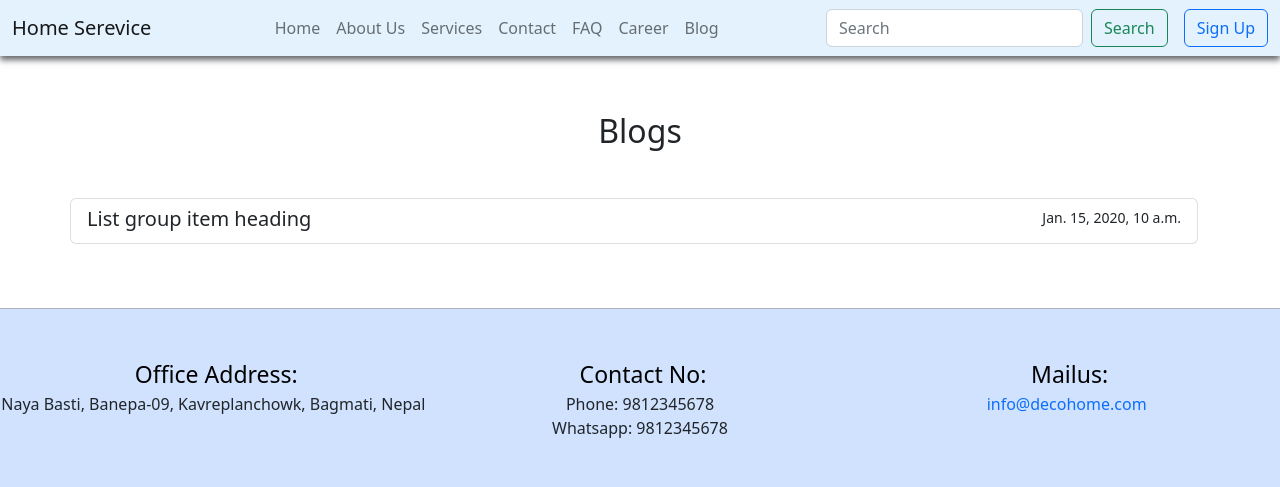
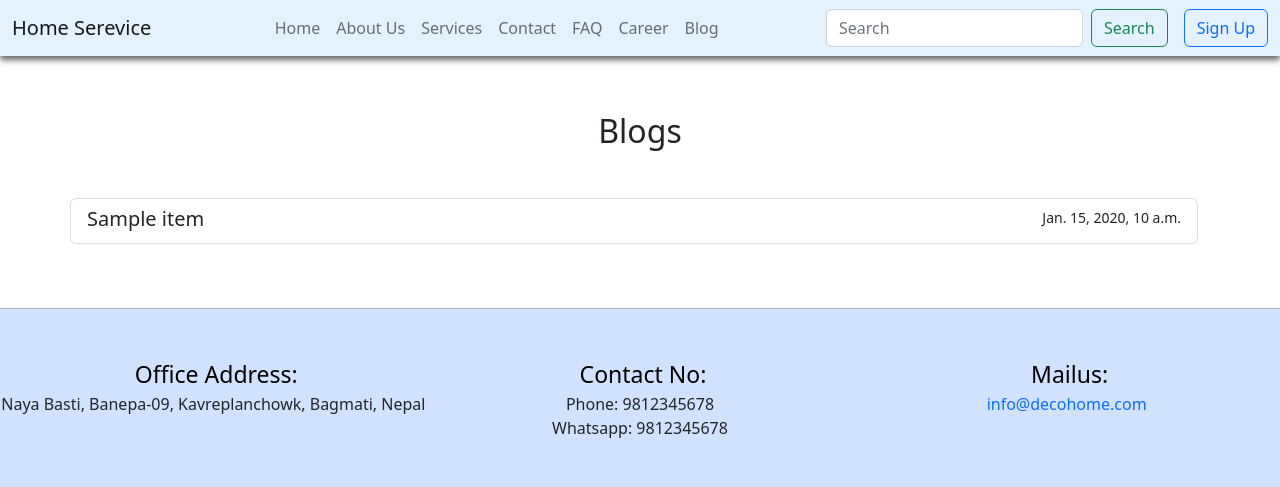
Before and after one commit to iammukeshmahato/Home-Service-Management-System, a Django app: template homeservice/templates/blog_list.html in a window 1280 px wide. Shown: the top 487 px of the page. Run offline with Django 5.2, Linux system fonts and the light colour scheme; the template is opened without the code that fills it: most values are stand-ins (such as "Sample title", 1, 10 or a date in 2020); data that the repository does not hold is empty; parts of the project's set-up code (start-up, migrations or seed data) failed here and were passed over.

Commit message:
Fix: blog title issue

```diff
--- a/homeservice/guest_views.py
+++ b/homeservice/guest_views.py
@@ -186,8 +186,9 @@ def complete_profile(request):
 
 
 def blog(request):
-    posts = Blog.objects.all()
+    posts = Blog.objects.order_by("-created_at")
     return render(request, "blog_list.html", {"posts": posts})
+
 
 def blog_post(request, slug):
     post = Blog.objects.get(slug=slug)
--- a/homeservice/templates/blog_list.html
+++ b/homeservice/templates/blog_list.html
@@ -16,7 +16,7 @@
             {% for item in posts %}
               <a href="/blog/{{ item.slug }}" class="list-group-item list-group-item-action">
                 <div class="d-flex w-100 justify-content-between">
-                  <h5 class="mb-1">List group item heading</h5>
+                  <h5 class="mb-1">{{ item.title }}</h5>
                   <small>{{ item.time_since_creation }}</small>
                 </div>
               </a>
```
